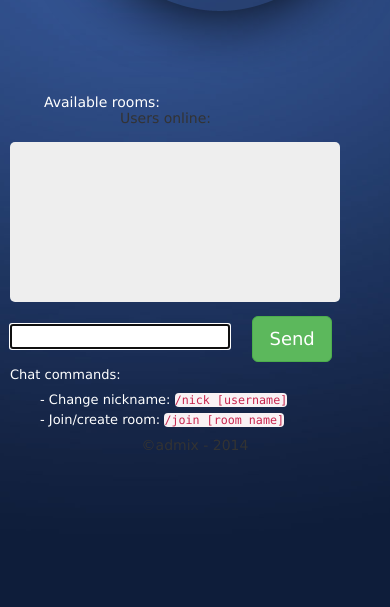
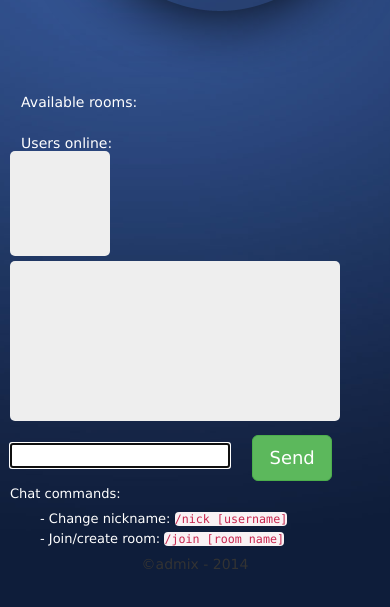
Before and after one commit to admix/multi-chat, a website: page public/index.html in a window 390 px wide. Shown: the part 57-664 px from the top of the page. Drawn offline with nearby package versions, Linux system fonts and the light colour scheme; no server answers.

Commit message:
Responsive mobile

```diff
--- a/public/css/main.css
+++ b/public/css/main.css
@@ -5,7 +5,7 @@ body,div,dl,dt,dd,ul,ol,li,h1,h2,h3,h4,h5,h6,pre,code,form,fieldset,legend,input
   padding: 0;
 }
 /* Large Displays */
-@media (min-width: 980px) {
+@media all and (min-width: 699px) and (min-width: 520px), (min-width: 1151px), (min-width: 490px) {
   #content {
     width: 940px;
     margin-left: auto;
@@ -50,7 +50,7 @@ body,div,dl,dt,dd,ul,ol,li,h1,h2,h3,h4,h5,h6,pre,code,form,fieldset,legend,input
   }
 }
 /* Landscape phones and down */
-@media (max-width: 480px){
+@media (max-width: 480px) {
   .copy{
     padding: 2.5% 10%;
   }
@@ -64,7 +64,11 @@ body,div,dl,dt,dd,ul,ol,li,h1,h2,h3,h4,h5,h6,pre,code,form,fieldset,legend,input
     width: 100%;
     margin-top: -18px;
   }
-  #avRooms {
+  #right {
+    display: inline-block;
+    float: left;
+  }
+  #avRooms, #users_online {
     float: left;
     padding-left: 10%;
     overflow: auto;
@@ -79,6 +83,16 @@ body,div,dl,dt,dd,ul,ol,li,h1,h2,h3,h4,h5,h6,pre,code,form,fieldset,legend,input
     width: 100px;
     overflow: auto;
     color: #ff0000;
+  }
+  #names {
+    margin-bottom: 5px;
+    margin-left: 10px;
+    width: 100px;
+    padding: 2px;
+    height: 105px;
+    overflow: auto;
+    background-color: #eee;
+    border-radius: 5px;
   }
   #room {
     width: 75%;
@@ -109,6 +123,7 @@ span {
   background-color: #ddd;
   margin-bottom: 1em;
   margin-left: 10px;
+  border-radius: 5px;
 }
 
 /* Message display area. Scrolling enabled when message box full. */
--- a/public/index.html
+++ b/public/index.html
@@ -3,7 +3,7 @@
   <head>
     <meta charset="utf-8">
     <title>Chat by admix</title>
-    <meta name="viewport" content="width=device-width" />
+    <meta name="viewport" content="width=device-width, initial-scale=1.0" />
     <link rel="stylesheet" href="//netdna.bootstrapcdn.com/bootstrap/3.1.1/css/bootstrap.min.css" />
     <link rel="stylesheet" href="/css/main.css" />
   </head>
```
